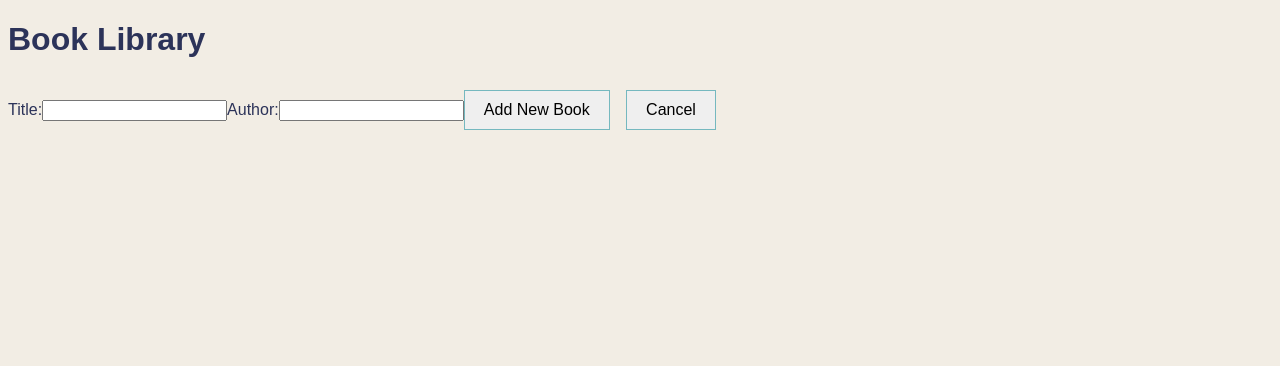
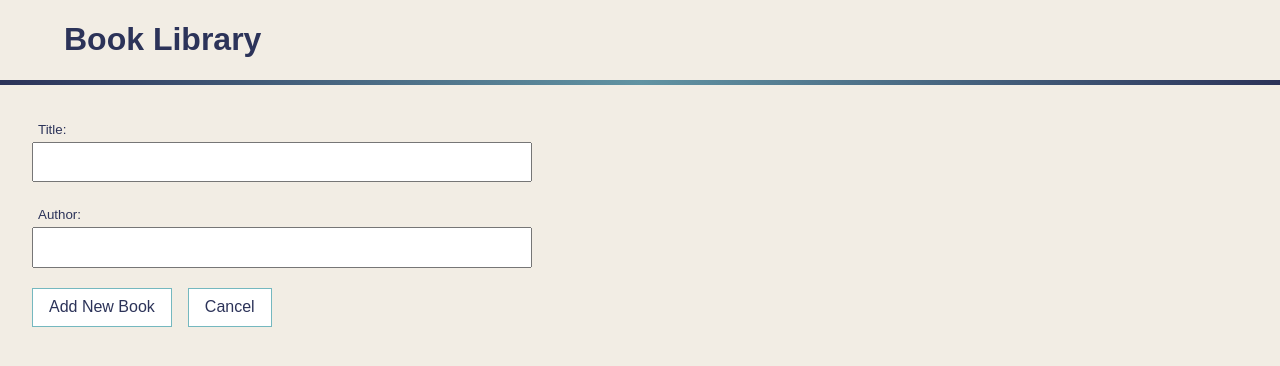
Before and after one commit to neuefische/ffm-java-23-1-team-project-3, a React (Vite) app in the folder frontend/: page /books/add in a window 1280 px wide. Shown: the top 366 px of the page. Built offline with nearby package versions, Linux system fonts and the light colour scheme; no server answers.

Commit message:
Added overall styling

```diff
--- a/frontend/src/App.css
+++ b/frontend/src/App.css
@@ -2,6 +2,7 @@
 .BookList {
     display: flex;
     flex-wrap: wrap;
+    margin: 0 1.5em;
 }
 
 .BookCard {
@@ -10,7 +11,6 @@
     padding: 1em;
     margin: 0.5em;
     background-color: #fff;
-    min-width: 300px;
 }
 
 .BookCard a{
@@ -18,26 +18,18 @@
     text-decoration: none;
 }
 
-.addForm{
-    margin: 2em 0;
-    max-width: 800px;
+.bookDetails{
+    padding: 1em 2em;
+    margin: 1.5em 2em;
+    background-color: #fff;
+}
+.backHomeBTN{
+    margin-left: 2em;
 }
 
-button {
-    //border-radius: 2px;
-    border: 1px solid #75B8BF;
-    padding: 0.6em 1.2em;
-    margin-right: 1em;
-    font-size: 1em;
-    font-weight: 500;
-    font-family: inherit;
+.star{
     cursor: pointer;
-    transition: border-color 0.25s;
+    display: block;
+    transition: all .2s ease-in;
+    color: #000;
 }
-button:hover {
-    border-color: #2C3359;
-}
-button:focus,
-button:focus-visible {
-    outline: 4px auto -webkit-focus-ring-color;
-}
--- a/frontend/src/App.tsx
+++ b/frontend/src/App.tsx
@@ -3,7 +3,7 @@ import {useEffect, useState} from "react";
 import {Book} from "./Types.tsx";
 import axios from "axios";
 import BookList from "./components/BookList.tsx";
-import {Routes, Route} from "react-router-dom";
+import {Routes, Route, Link} from "react-router-dom";
 import AddBook from "./components/AddBook.tsx";
 import EditBook from "./components/EditBook.tsx";
 import BookDetails from "./components/BookDetails.tsx";
@@ -29,8 +29,11 @@ export default function App() {
 
     return (
         <>
-            <h1>Book Library</h1>
 
+            <Link to={`/`}><h1>Book Library</h1></Link>
+            <header>
+                {}
+            </header>
 
             <Routes>
                 <Route path="/books/:id"      element={<BookDetails />} />
--- a/frontend/src/components/AddBook.tsx
+++ b/frontend/src/components/AddBook.tsx
@@ -32,16 +32,16 @@ export default function AddBook(props: Props) {
 
     return (
         <>
-            <div className="addForm">
-                <form onSubmit={saveNewBook}>
-                    Title:
-                    <input value={title} onChange={addTitle}/>
-                    Author:
-                    <input value={author} onChange={addAuthor}/>
+            <form className="addBookForm" onSubmit={saveNewBook}>
+                <label>Title:</label>
+                <input name="Title" value={title} onChange={addTitle}/>
+                <label>Author:</label>
+                <input name="Author" value={author} onChange={addAuthor}/>
+                <div>
                     <button>Add New Book</button>
                     <button type="button" onClick={()=>navigate("/")}>Cancel</button>
-                </form>
-            </div>
+                </div>
+            </form>
         </>
     )
 }
--- a/frontend/src/components/BookCard.tsx
+++ b/frontend/src/components/BookCard.tsx
@@ -23,8 +23,9 @@ export default function BookCard( props: Props ) {
             <h3>{props.book.title  }</h3>
             <p>{props.book.author }</p>
             </Link>
-            <button onClick={() => navigate("/books/"+props.book.id+"/edit")}>Edit</button>
+            <button onClick={() => navigate("/books/"+props.book.id+"/edit")}>✎</button>
             <button onClick={deleteCard}>✖</button>
+            <div className="star"></div>
         </div>
     )
 }
--- a/frontend/src/components/BookDetails.tsx
+++ b/frontend/src/components/BookDetails.tsx
@@ -26,12 +26,11 @@ export default function BookDetails(){
     }
     return (
         <>
-            <div className={"BookCard"}>
+            <div className="bookDetails">
                 {book
                     ? <>
-                        <h2>Book Details</h2>
-                        <p>Title: {book.title}</p>
-                        <p>Author: {book.author}</p>
+                        <h3>{book.title}</h3>
+                        <p>Author: <br/>{book.author}</p>
                     </>
                     : <>
                         <p>Book not found</p>
@@ -39,7 +38,7 @@ export default function BookDetails(){
                 }
 
             </div>
-                <button onClick={()=>navigate("/")}>Home page</button>
+                <button className="backHomeBTN" onClick={()=>navigate("/")}>Back to Homepage</button>
 
         </>
     );
--- a/frontend/src/components/BookList.tsx
+++ b/frontend/src/components/BookList.tsx
@@ -11,11 +11,13 @@ export default function BookList( props: Props ) {
     const navigate = useNavigate();
     return (
         <>
-            <nav>
-                <button onClick={()=>navigate("/books/add")}>Add</button>
-            </nav>
+
 
         <div className="BookList">
+            <button className="BookCard" onClick={()=>navigate("/books/add")}>
+                <h3>Add a new Book</h3>
+                <p>click here</p>
+            </button>
             {
                 props.books.map( book =>
                     <BookCard key={book.id} book={book} onItemChange={props.onItemChange}/>
--- a/frontend/src/components/EditBook.tsx
+++ b/frontend/src/components/EditBook.tsx
@@ -72,9 +72,11 @@ function EditBookForm( props: FormProps ) {
     return (
         <>
             <form className="EditBookForm" onSubmit={saveChanges}>
-                <label>id     : {book.id}</label>
-                <label>title  : <input name="title"  value={book.title } onChange={onChangeFcnI}/></label>
-                <label>author : <input name="author" value={book.author} onChange={onChangeFcnI}/></label>
+                {/*<label>id     : {book.id}</label>*/}
+                <label>Title:</label>
+                <input name="title"  value={book.title } onChange={onChangeFcnI}/>
+                <label>Author:</label>
+                <input name="author" value={book.author} onChange={onChangeFcnI}/>
                 <div>
                     <button>Save</button>
                     <button type="button" onClick={() => navigate("/")}>Cancel</button>
--- a/frontend/src/index.css
+++ b/frontend/src/index.css
@@ -1,5 +1,74 @@
 body{
+  margin: 0;
+  padding: 0;
   font-family: sans-serif;
   background-color: #F2EDE4;
   color: #2C3359;
 }
+
+/* Colors
+white: #F2EDE4
+gold: #F2BE5C
+D Blue: #2C3359
+Blue: #75B8BF
+L Blue: #DAEDE2
+*/
+
+header{
+  margin: 1em 0;
+  height: 5px;
+  background: rgb(97,147,162);
+  background: radial-gradient(circle, rgba(97,147,162,1) 0%, rgba(44,51,89,1) 100%);
+}
+
+h1{
+  margin-left: 2em;
+}
+h2{
+  color: #DAEDE2;
+}
+
+
+form{
+  margin: 2em;
+  max-width: 500px;
+  display: flex;
+  flex-direction: column;
+}
+input{
+  margin-bottom: 1.5em;
+  box-sizing: border-box;
+  padding: 0.8em;
+}
+label{
+  font-size: 10pt;
+  margin: 5px 6px;
+}
+form button, .backHomeBTN{
+  padding: 0.6em 1em;
+}
+
+button {
+//border-radius: 2px;
+  border: 1px solid #75B8BF;
+  margin-right: 1em;
+  font-size: 1em;
+  font-weight: 500;
+  font-family: inherit;
+  cursor: pointer;
+  background-color: #fff;
+  transition: border-color 0.25s;
+  color: #2C3359;
+}
+button:hover {
+  border-color: #2C3359;
+}
+button:focus,
+button:focus-visible {
+  outline: 4px auto -webkit-focus-ring-color;
+}
+
+a:link, a:hover, a:active, a:visited{
+  color: #2C3359;
+  text-decoration: none;
+}
```
